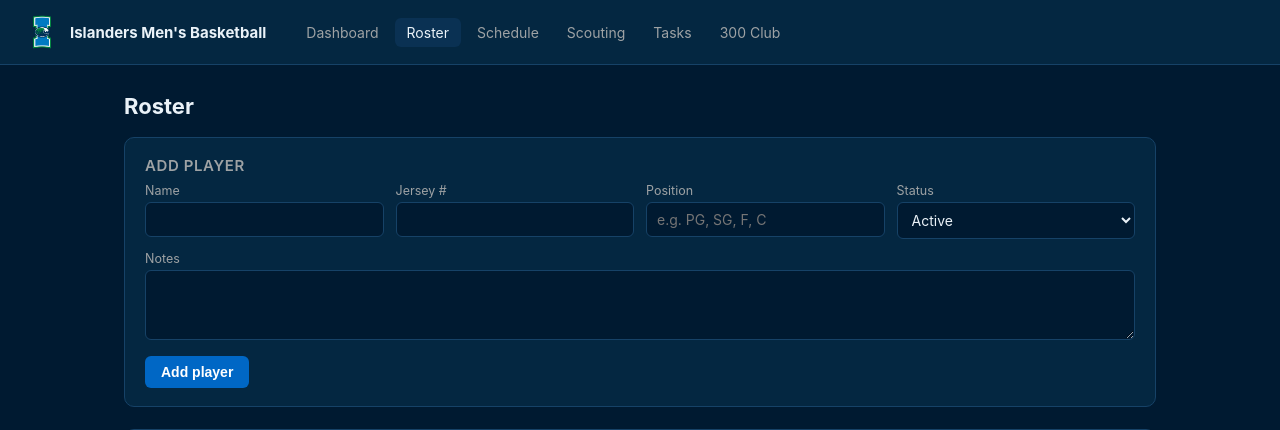
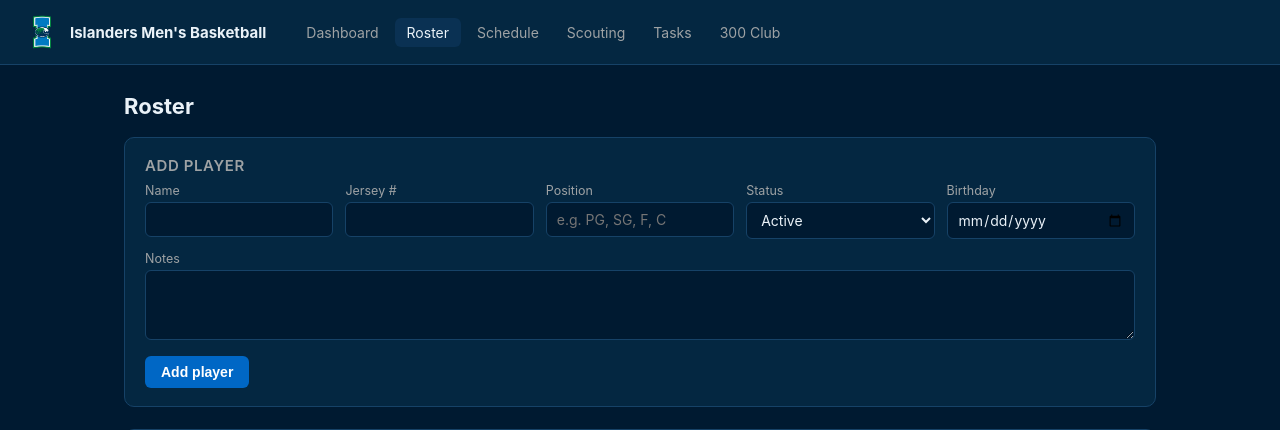
Before and after one commit to nateree007-bit/team-ops, a FastAPI app: page /players in a window 1280 px wide. Shown: the top 430 px of the page. Run offline with FastAPI, Linux system fonts and the light colour scheme; data that the repository does not hold is empty.

Commit message:
Add player birthdays and dashboard birthday tracker
Adds a birthday field to player records (with migration for the
existing production DB), shows it on the roster and player edit form,
and adds a compact dashboard widget showing the next 3 upcoming
birthdays as "FirstName Day M/D". Includes a one-time import route to
backfill birthdays from the team directory for the current 16 players.

```diff
--- a/app/db.py
+++ b/app/db.py
@@ -16,6 +16,7 @@ CREATE TABLE IF NOT EXISTS players (
     position TEXT,
     status TEXT NOT NULL DEFAULT 'active',
     notes TEXT,
+    birthday TEXT,
     created_at TEXT NOT NULL DEFAULT (datetime('now'))
 );
 
@@ -87,6 +88,9 @@ def init_db():
     conn = get_connection()
     try:
         conn.executescript(SCHEMA)
+        columns = {row["name"] for row in conn.execute("PRAGMA table_info(players)")}
+        if "birthday" not in columns:
+            conn.execute("ALTER TABLE players ADD COLUMN birthday TEXT")
         conn.commit()
     finally:
         conn.close()
--- a/app/main.py
+++ b/app/main.py
@@ -52,6 +52,18 @@ app.mount("/static", StaticFiles(directory=str(__import__("pathlib").Path(__file
 db.init_db()
 
 
+def _fmt_birthday(iso_str):
+    if not iso_str:
+        return None
+    try:
+        return datetime.strptime(iso_str, "%Y-%m-%d").strftime("%b %d, %Y")
+    except ValueError:
+        return iso_str
+
+
+templates.env.filters["fmt_birthday"] = _fmt_birthday
+
+
 # ---------- Dashboard ----------
 
 @app.get("/")
@@ -75,7 +87,28 @@ def dashboard(request: Request):
         ).fetchone()["c"],
         "open_tasks": conn.execute("SELECT COUNT(*) c FROM tasks WHERE done = 0").fetchone()["c"],
     }
+
+    birthday_rows = conn.execute(
+        "SELECT name, birthday FROM players WHERE birthday IS NOT NULL AND birthday != ''"
+    ).fetchall()
     conn.close()
+
+    today_date = date.today()
+    upcoming_birthdays = []
+    for row in birthday_rows:
+        try:
+            bday = datetime.strptime(row["birthday"], "%Y-%m-%d").date()
+        except ValueError:
+            continue
+        next_occurrence = bday.replace(year=today_date.year)
+        if next_occurrence < today_date:
+            next_occurrence = next_occurrence.replace(year=today_date.year + 1)
+        first_name = row["name"].split()[0]
+        label = f"{first_name} {next_occurrence.strftime('%a')} {next_occurrence.month}/{next_occurrence.day}"
+        upcoming_birthdays.append((next_occurrence, label))
+    upcoming_birthdays.sort(key=lambda x: x[0])
+    upcoming_birthdays = [label for _, label in upcoming_birthdays[:3]]
+
     return templates.TemplateResponse(
         request,
         "dashboard.html",
@@ -85,6 +118,7 @@ def dashboard(request: Request):
             "open_tasks": open_tasks,
             "injured": injured,
             "counts": counts,
+            "upcoming_birthdays": upcoming_birthdays,
             "active": "dashboard",
         },
     )
@@ -108,12 +142,13 @@ def create_player(
     jersey_number: str = Form(""),
     position: str = Form(""),
     status: str = Form("active"),
+    birthday: str = Form(""),
     notes: str = Form(""),
 ):
     conn = db.get_connection()
     conn.execute(
-        "INSERT INTO players (name, jersey_number, position, status, notes) VALUES (?, ?, ?, ?, ?)",
-        (name, jersey_number, position, status, notes),
+        "INSERT INTO players (name, jersey_number, position, status, birthday, notes) VALUES (?, ?, ?, ?, ?, ?)",
+        (name, jersey_number, position, status, birthday or None, notes),
     )
     conn.commit()
     conn.close()
@@ -145,12 +180,13 @@ def edit_player(
     jersey_number: str = Form(""),
     position: str = Form(""),
     status: str = Form("active"),
+    birthday: str = Form(""),
     notes: str = Form(""),
 ):
     conn = db.get_connection()
     conn.execute(
-        "UPDATE players SET name=?, jersey_number=?, position=?, status=?, notes=? WHERE id=?",
-        (name, jersey_number, position, status, notes, player_id),
+        "UPDATE players SET name=?, jersey_number=?, position=?, status=?, birthday=?, notes=? WHERE id=?",
+        (name, jersey_number, position, status, birthday or None, notes, player_id),
     )
     conn.commit()
     conn.close()
@@ -553,3 +589,55 @@ async def save_shot_logs(request: Request):
     conn.commit()
     conn.close()
     return RedirectResponse(f"/threehundred?week={week}", status_code=303)
+
+
+# ---------- One-time import: player birthdays from MBB Directory ----------
+# Source: MBB Directory 2026-2027 copy.xlsx, Contact Sheet.
+# Remove this route after running it once.
+
+BIRTHDAYS = {
+    "Bin Basil": "2005-07-05",
+    "Beau Billingsley": "2007-09-26",
+    "Lamin Foon": "2008-04-23",
+    "Jacori Jones": "2007-08-21",
+    "DJ Kent": "2006-07-29",
+    "Cedric Horton": "2006-01-26",
+    "Jordan Mizell": "2005-10-05",
+    "Bryson Wheatfall": "2006-10-04",
+    "Dan Mukuna": "2003-04-29",
+    "Sebastian Robinson": "2004-11-16",
+    "Khi Wallace": "2005-06-28",
+    "Daniel Michelini-Jackson": "2004-08-20",
+    "Damarion Winston": "2005-10-27",
+    "CJ Worsham": "2005-12-10",
+    "Isaiah Lewis": "2004-07-05",
+    "Jamal Ambrose": "2003-10-09",
+}
+
+
+@app.get("/admin/import-birthdays")
+def import_birthdays():
+    conn = db.get_connection()
+    updated = []
+    not_found = []
+
+    for name, birthday in BIRTHDAYS.items():
+        row = conn.execute("SELECT id FROM players WHERE name = ?", (name,)).fetchone()
+        if not row:
+            not_found.append(name)
+            continue
+        conn.execute("UPDATE players SET birthday = ? WHERE id = ?", (birthday, row["id"]))
+        updated.append(name)
+
+    conn.commit()
+    conn.close()
+
+    lines = [
+        "Birthday import complete.",
+        f"Updated: {sorted(updated)}",
+        "",
+        f"Not found on roster (skipped): {not_found or 'none'}",
+        "",
+        "Check /players and the dashboard's Upcoming birthdays panel.",
+    ]
+    return Response("\n".join(lines), media_type="text/plain")
--- a/app/static/style.css
+++ b/app/static/style.css
@@ -204,6 +204,21 @@ button.danger:hover { background: rgba(228,84,74,.12); }
 .badge.travel { background: rgba(0,173,77,.15); color: var(--ok); }
 .badge.other { background: var(--panel-hover); color: var(--muted); }
 
+.birthday-row {
+  display: flex;
+  flex-wrap: wrap;
+  gap: 10px;
+}
+
+.birthday-pill {
+  background: var(--panel-hover);
+  border: 1px solid var(--border);
+  border-radius: 20px;
+  padding: 6px 14px;
+  font-size: 13.5px;
+  font-weight: 600;
+}
+
 .actions-row {
   display: flex;
   justify-content: space-between;
--- a/app/templates/player_detail.html
+++ b/app/templates/player_detail.html
@@ -22,6 +22,7 @@
           {% endfor %}
         </select>
       </div>
+      <div><label>Birthday</label><input type="date" name="birthday" value="{{ player.birthday or '' }}"></div>
     </div>
     <div class="form-grid wide"><div><label>Notes</label><textarea name="notes">{{ player.notes or '' }}</textarea></div></div>
     <button type="submit">Save changes</button>
--- a/app/templates/players.html
+++ b/app/templates/players.html
@@ -18,6 +18,7 @@
           <option value="out">Out</option>
         </select>
       </div>
+      <div><label>Birthday</label><input type="date" name="birthday"></div>
     </div>
     <div class="form-grid wide"><div><label>Notes</label><textarea name="notes"></textarea></div></div>
     <button type="submit">Add player</button>
@@ -28,13 +29,14 @@
   <h3>All players ({{ players|length }})</h3>
   {% if players %}
   <table>
-    <tr><th>#</th><th>Name</th><th>Position</th><th>Status</th></tr>
+    <tr><th>#</th><th>Name</th><th>Position</th><th>Status</th><th>Birthday</th></tr>
     {% for p in players %}
     <tr onclick="location.href='/players/{{ p.id }}'" style="cursor:pointer">
       <td>{{ p.jersey_number or '—' }}</td>
       <td>{{ p.name }}</td>
       <td>{{ p.position or '—' }}</td>
       <td><span class="badge {{ p.status }}">{{ p.status }}</span></td>
+      <td>{{ p.birthday|fmt_birthday or '—' }}</td>
     </tr>
     {% endfor %}
   </table>
```
Also changed, not shown: app/templates/dashboard.html (+11 -0 lines).
